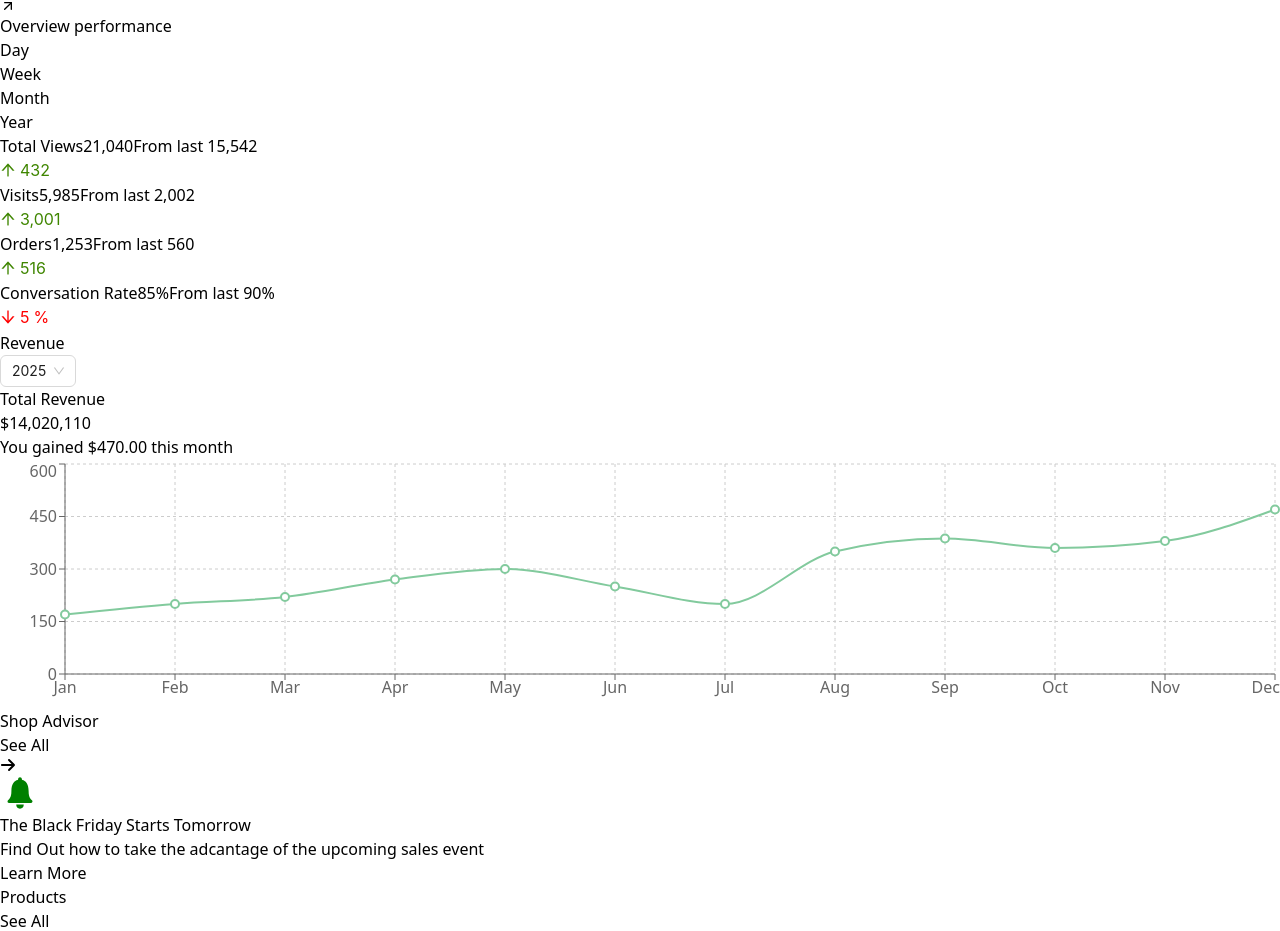
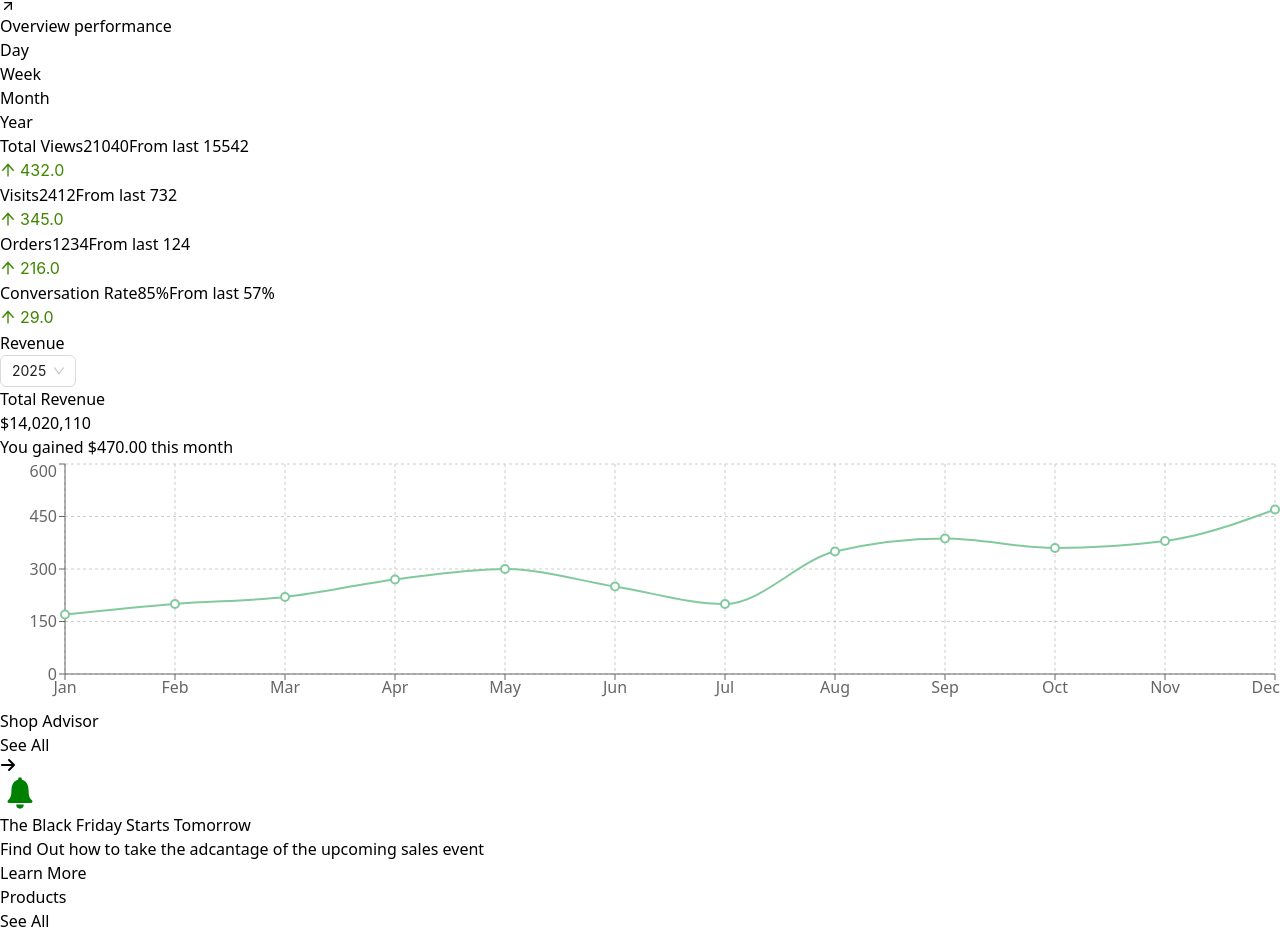
Before and after one commit to OussamaDeghfel/Ecommerce-Dashboard, a React app: page / in a window 1280 px wide. Shown: the part 1799-2730 px from the top of the page. Built offline with nearby package versions, Linux system fonts and the light colour scheme; the HTML template or start-up script is replaced by a standard one.

Commit message:
define the logic of seeing the performanace based on the period, enh the code

```diff
--- a/src/pages/home/performance.tsx
+++ b/src/pages/home/performance.tsx
@@ -1,90 +1,208 @@
 import { ArrowDownOutlined, ArrowUpOutlined } from "@ant-design/icons";
 import { Statistic } from "antd";
+import { useState } from "react";
+
 
 const Performance = () => {
+  const performancePeriods = ["Day", "Week", "Month", "Year"] as const;
+  type PerformancePeriod = typeof performancePeriods[number];
+
+  const [choosedPeroid, setChoosedPeroid] = useState<PerformancePeriod>("Year");
+
+  const performanceData = {
+    Day: [
+      {
+        key: "1",
+        title: "Total Views",
+        value: 57, // Approx 1/365 of the yearly data
+        lastValue: 42,
+        rate: 1,
+        up: true,
+      },
+      {
+        key: "2",
+        title: "Visits",
+        value: 7, // Approx 1/365 of the yearly data
+        lastValue: 2,
+        rate: 1,
+        up: true,
+      },
+      {
+        key: "3",
+        title: "Orders",
+        value: 3, // Approx 1/365 of the yearly data
+        lastValue: 1,
+        rate: 1.5,
+        up: true,
+      },
+      {
+        key: "4",
+        title: "Conversation Rate",
+        value: "10%",
+        lastValue: "5%",
+        rate: 5,
+        up: true,
+      },
+    ],
+    Week: [
+      {
+        key: "1",
+        title: "Total Views",
+        value: 403, // Approx 1/52 of the yearly data
+        lastValue: 295,
+        rate: 8,
+        up: true,
+      },
+      {
+        key: "2",
+        title: "Visits",
+        value: 46, // Approx 1/52 of the yearly data
+        lastValue: 14,
+        rate: 6,
+        up: true,
+      },
+      {
+        key: "3",
+        title: "Orders",
+        value: 24, // Approx 1/52 of the yearly data
+        lastValue: 2,
+        rate: 4,
+        up: true,
+      },
+      {
+        key: "4",
+        title: "Conversation Rate",
+        value: "61%",
+        lastValue: "20%",
+        rate: 41,
+        up: true,
+      },
+    ],
+    Month: [
+      {
+        key: "1",
+        title: "Total Views",
+        value: 1753, // Approx 1/12 of the yearly data
+        lastValue: 1295,
+        rate: 36,
+        up: true,
+      },
+      {
+        key: "2",
+        title: "Visits",
+        value: 201, // Approx 1/12 of the yearly data
+        lastValue: 61,
+        rate: 29,
+        up: true,
+      },
+      {
+        key: "3",
+        title: "Orders",
+        value: 103, // Approx 1/12 of the yearly data
+        lastValue: 10,
+        rate: 18,
+        up: true,
+      },
+      {
+        key: "4",
+        title: "Conversation Rate",
+        value: "57%",
+        lastValue: "61%",
+        rate: 14,
+        up: false,
+      },
+    ],
+    Year: [
+      {
+        key: "1",
+        title: "Total Views",
+        value: 21040,
+        lastValue: 15542,
+        rate: 432,
+        up: true,
+      },
+      {
+        key: "2",
+        title: "Visits",
+        value: 2412,
+        lastValue: 732,
+        rate: 345,
+        up: true,
+      },
+      {
+        key: "3",
+        title: "Orders",
+        value: 1234,
+        lastValue: 124,
+        rate: 216,
+        up: true,
+      },
+      {
+        key: "4",
+        title: "Conversation Rate",
+        value: "85%",
+        lastValue: "57%",
+        rate: 29,
+        up: true,
+      },
+    ],
+  };
+
   return (
     <div>
       <div className="flex w-full justify-between items-center">
         {" "}
         <span className="text-xl font-medium">Overview performance</span>{" "}
         <ul className="flex w-fit h-fit bg-gray-300 rounded-md p-1">
-          <li className="p-2 px-4 cursor-pointer hover:bg-slate-500 hover:text-white rounded-sm">
-            Day
+          {performancePeriods.map((period, idxPeriod) => (
+            <li
+              className={`p-2 px-4 cursor-pointer hover:bg-slate-500 ${
+                choosedPeroid == period ? "bg-slate-500 text-white font-medium" : ""
+              } hover:text-white rounded-sm`}
+              key={idxPeriod}
+              onClick={() => setChoosedPeroid(period)}
+            >
+              {period}
             </li>
-          <li className="p-2 px-4 cursor-pointer hover:bg-slate-500 hover:text-white rounded-sm">
-            Week
-          </li>
-          <li className="p-2 px-4 cursor-pointer hover:bg-slate-500 hover:text-white rounded-sm">
-            Month
-          </li>
-          <li className="p-2 px-4 cursor-pointer hover:bg-slate-500 hover:text-white rounded-sm">
-            Year
-          </li>
+          ))}
         </ul>
       </div>
 
       <div className="grid grid-cols-2 gap-2 mt-8">
-        <div className="flex justify-between items-center border-2 border-gray-300 p-5 rounded-md">
+        {performanceData[choosedPeroid].map((data, index) => (
+          <div
+            className="flex justify-between items-center border-2 border-gray-300 p-5 rounded-md"
+            key={index}
+          >
             <div className="flex flex-col space-y-2">
-            <span className="text-base">Total Views</span>
-            <span className="text-3xl font-medium">21,040</span>
-            <span className="text-base">From last 15,542</span>
+              <span className="text-base">{data.title}</span>
+              <span className="text-3xl font-medium">{data.value}</span>
+              <span className="text-base">From last {data.lastValue}</span>
             </div>
-          <div className="bg-green-300 rounded-md w-fit h-10 flex items-center space-x-2 p-2">
+            <div
+              className={`${
+                data.up ? "bg-green-300" : "bg-red-200"
+              } rounded-md w-fit h-10 flex items-center space-x-2 p-2`}
+            >
+              {data.up ? (
                 <Statistic
-              value={432}
-              precision={0}
+                  value={data.rate}
+                  precision={1}
                   valueStyle={{ color: "#3f8600", fontSize: "1rem" }}
                   prefix={<ArrowUpOutlined size={10} />}
                 />
+              ) : (
+                <Statistic
+                  value={data.rate}
+                  precision={0}
+                  valueStyle={{ color: "#fC0000", fontSize: "1rem" }}
+                  prefix={<ArrowDownOutlined size={10} />}
+                  suffix="%"
+                />
+              )}
             </div>
           </div>
-        <div className="flex justify-between items-center  space-y-2 border-2 border-gray-300 p-5 rounded-md">
-          <div className="flex flex-col space-y-2">
-            <span className="text-base">Visits</span>
-            <span className="text-3xl font-medium">5,985</span>
-            <span className="text-base">From last 2,002</span>
-          </div>
-          <div className="bg-green-300 rounded-md w-fit h-fit flex items-center space-x-2 p-2">
-            <Statistic
-              value={3001}
-              precision={0}
-              valueStyle={{ color: "#3f8600", fontSize: "1rem" }}
-              prefix={<ArrowUpOutlined size={10} />}
-            />
-          </div>
-        </div>
-        <div className="flex justify-between items-center space-y-2 border-2 border-gray-300 p-5 rounded-md">
-          <div className="flex flex-col space-y-2">
-            <span className="text-base">Orders</span>
-            <span className="text-2xl font-medium">1,253</span>
-            <span className="text-base">From last 560</span>
-          </div>
-          <div className="bg-green-300 rounded-md w-fit h-fit flex items-center space-x-2 p-2">
-            <Statistic
-              value={516}
-              precision={0}
-              valueStyle={{ color: "#3f8600", fontSize: "1rem" }}
-              prefix={<ArrowUpOutlined size={10} />}
-            />
-          </div>
-        </div>
-        <div className="flex justify-between items-center space-y-2 border-2 border-gray-300 p-5 rounded-md">
-          <div className="flex flex-col space-y-2">
-            <span className="text-base">Conversation Rate</span>
-            <span className="text-2xl font-medium">85%</span>
-            <span className="text-base">From last 90%</span>
-          </div>
-          <div className="bg-red-200  rounded-md w-fit h-fit flex items-center space-x-2 p-2">
-            <Statistic
-              value={5}
-              precision={0}
-              valueStyle={{ color: "#ff0000", fontSize: "1rem" }}
-              prefix={<ArrowDownOutlined size={10} />}
-              suffix={"%"}
-            />
-          </div>
-        </div>
+        ))}
       </div>
     </div>
   );
```
Lines whose indentation alone changed are shown as unchanged.
